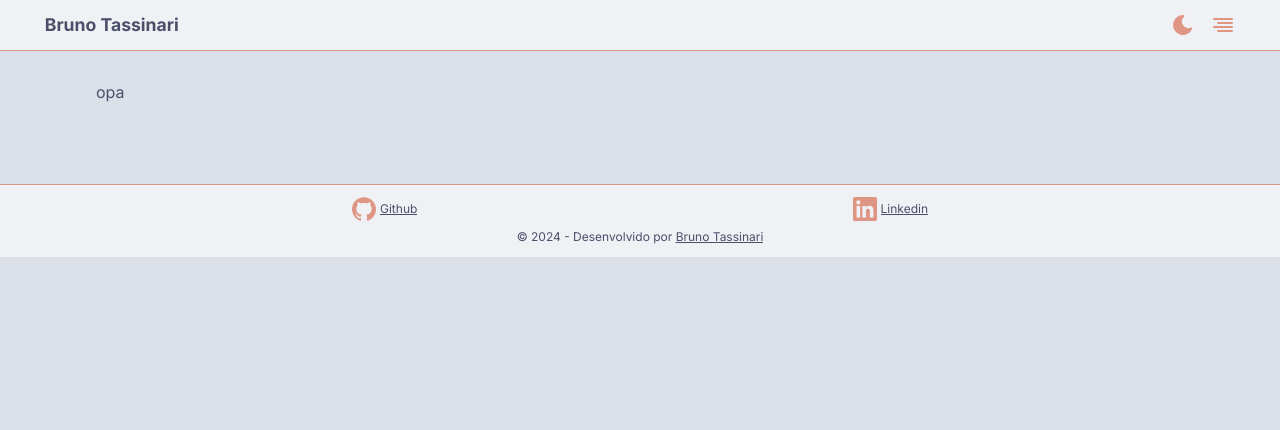
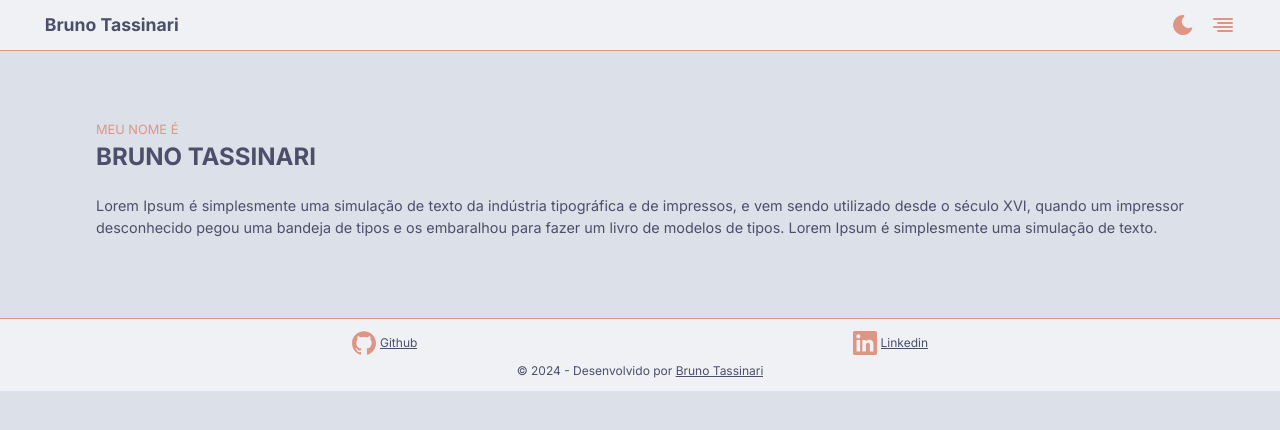
Before and after one commit to BrunoTassinari/tassinari-website, a React (Vite) app: page / in a window 1280 px wide. Shown: the top 430 px of the page. Built offline with nearby package versions, Linux system fonts and the light colour scheme.

Commit message:
feat: intro

```diff
--- a/src/app.tsx
+++ b/src/app.tsx
@@ -1,6 +1,7 @@
 import { useEffect, useState } from 'react';
 import { Header } from './components/header';
 import { Footer } from './components/footer';
+import { Home } from './pages/home';
 
 export const App = () => {
   // const { currentTheme, changeCurrentTheme } = React.useContext(ThemeContext);
@@ -14,9 +15,7 @@ export const App = () => {
     <div className="h-screen w-screen bg-color-bg-secondary text-color-text">
       <Header />
       <main className="max-w-[85%] mx-auto my-20 lex flex-col items-center justify-center">
-        <div>
-          <p>opa</p>
-        </div>
+        <Home />
       </main>
       <Footer />
     </div>
--- /dev/null
+++ b/src/components/container.tsx
@@ -0,0 +1,33 @@
+interface ContainerProps {
+  id?: string;
+  className?: string;
+  children: React.ReactNode;
+}
+
+interface HeaderContainerProps {
+  title: string;
+  subtitle: string;
+}
+
+export const Container = ({ id, className, children }: ContainerProps) => (
+  <section
+    className={`w-full mt-10 flex flex-col relative gap-[20px] ${className}`}
+  >
+    <div
+      id={id}
+      className="absolute pointer-events-none -top-[80px] lg:-top-[12px]"
+    />
+    {children}
+  </section>
+);
+
+export const HeaderContainer = ({ title, subtitle }: HeaderContainerProps) => (
+  <section className="flex flex-col ">
+    <span className="text-[0.8rem] text-color-primary uppercase">
+      {subtitle}
+    </span>
+    <span className="text-[1.5rem] font-bold uppercase text-color-text">
+      {title}
+    </span>
+  </section>
+);
--- /dev/null
+++ b/src/components/intro.tsx
@@ -0,0 +1 @@
+export const Intro = () => {};
--- /dev/null
+++ b/src/pages/home.tsx
@@ -0,0 +1,18 @@
+import { Container, HeaderContainer } from '../components/container';
+
+export const Home = () => {
+  return (
+    <div>
+      <Container>
+        <HeaderContainer title="Bruno Tassinari" subtitle="Meu nome é" />
+        <p className="text-[0.9rem] text-color-text text-justify">
+          Lorem Ipsum é simplesmente uma simulação de texto da indústria
+          tipográfica e de impressos, e vem sendo utilizado desde o século XVI,
+          quando um impressor desconhecido pegou uma bandeja de tipos e os
+          embaralhou para fazer um livro de modelos de tipos. Lorem Ipsum é
+          simplesmente uma simulação de texto.
+        </p>
+      </Container>
+    </div>
+  );
+};
--- a/tsconfig.json
+++ b/tsconfig.json
@@ -26,7 +26,7 @@
     "src",
     ".eslintrc.cjs",
     "postcss.config.js",
-    "tailwind.config.js",
+    "tailwind.config.js"
   ],
   "references": [
     {
```
